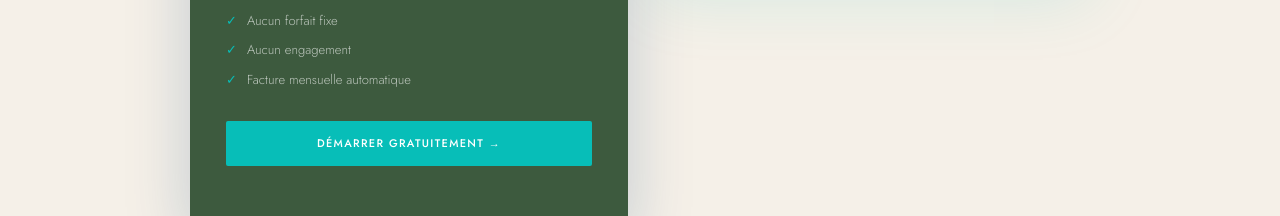
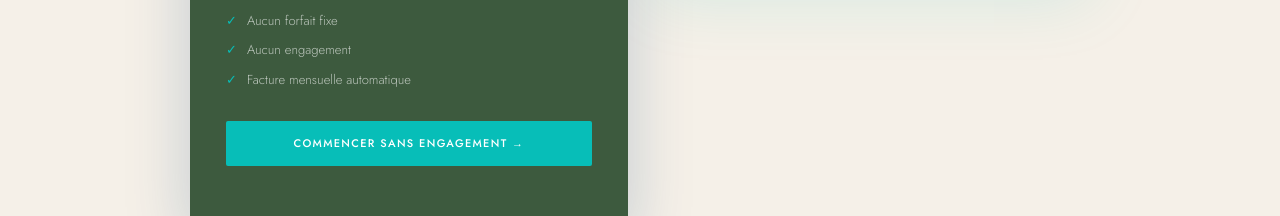
Before and after one commit to MKira09/pms-djerba, a React (Vite) app: page / in a window 1280 px wide. Shown: the part 6381-6597 px from the top of the page. Built offline with nearby package versions, Linux system fonts and the light colour scheme; no server answers; the database is empty; the HTML template or start-up script is replaced by a standard one.

Commit message:
fix(landing): retirer 'gratuit' du CTA de l'offre 3% (ambigu avec la commission)

```diff
--- a/src/pages/HomePage.tsx
+++ b/src/pages/HomePage.tsx
@@ -860,7 +860,7 @@ export default function HomePage() {
                 onMouseEnter={e => (e.currentTarget.style.opacity = '0.85')}
                 onMouseLeave={e => (e.currentTarget.style.opacity = '1')}
               >
-                Démarrer gratuitement →
+                Commencer sans engagement →
               </button>
             </div>
 
```
